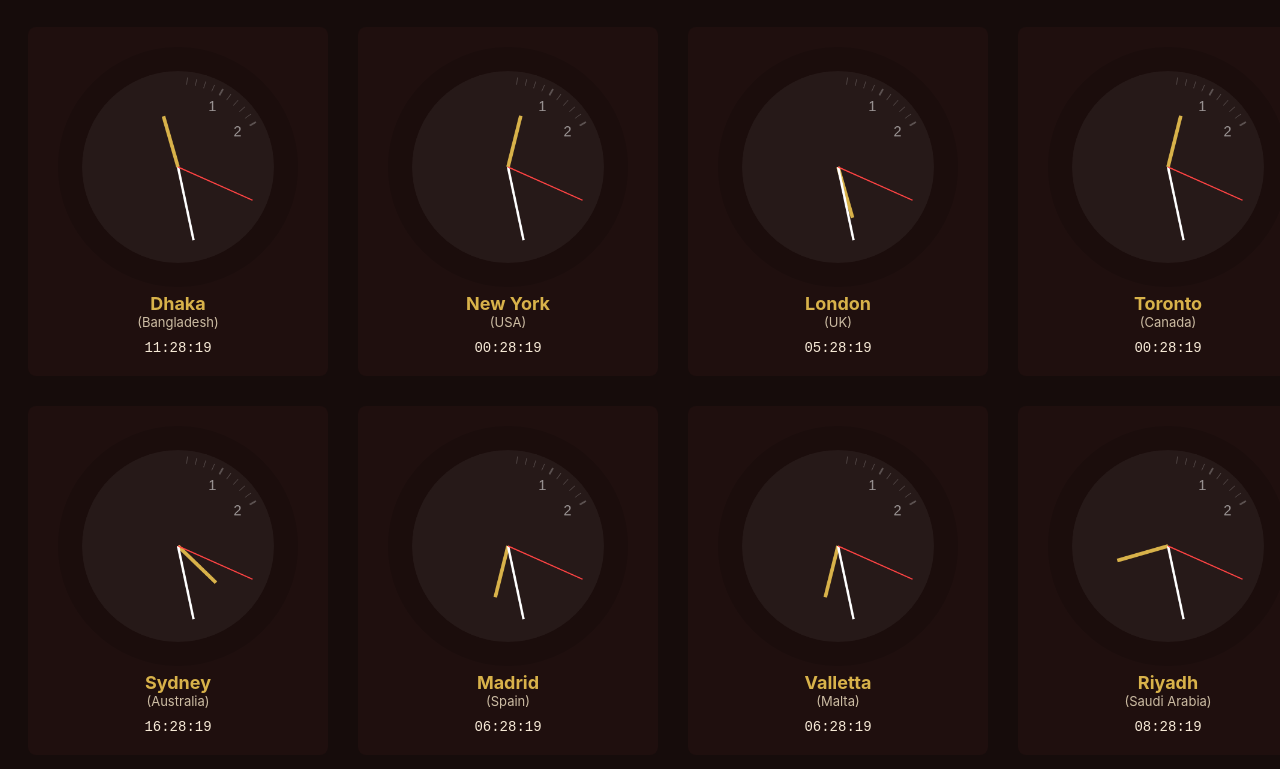
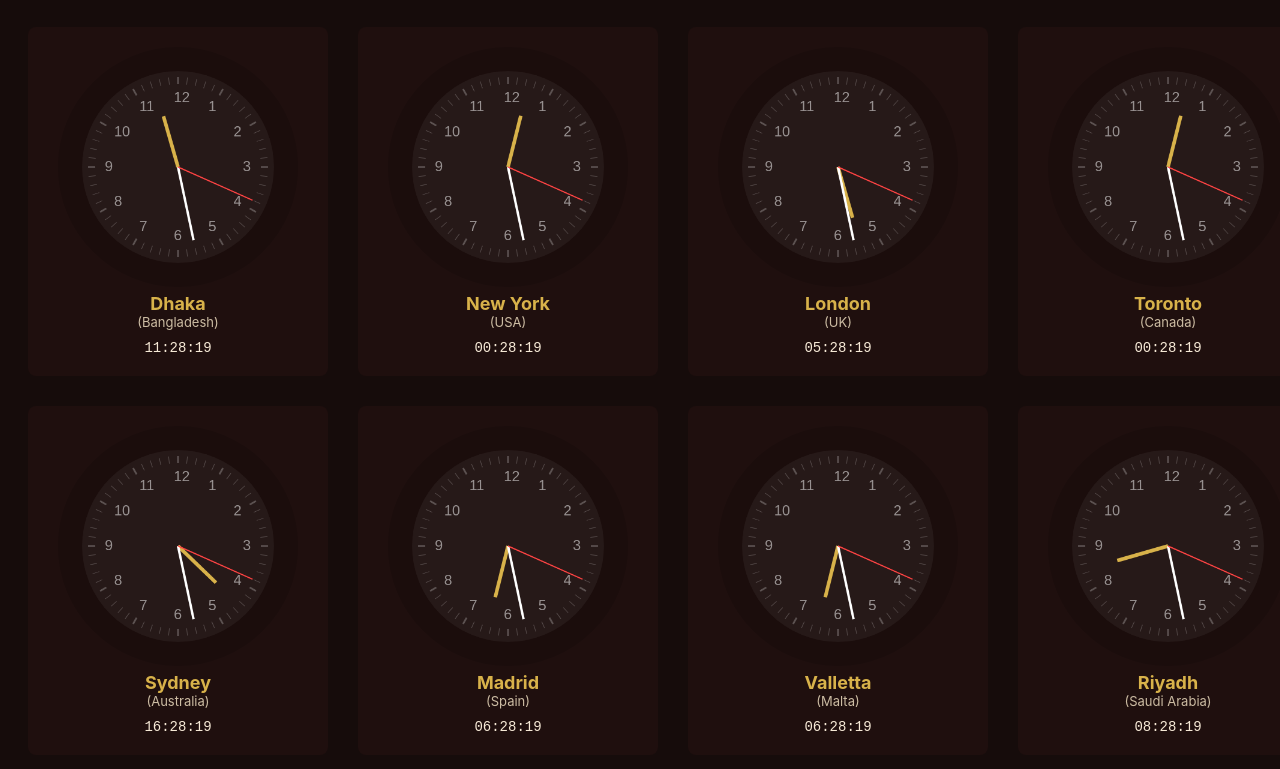
Before and after one commit to Jakia5876/Eight-county-live-watch, a plain HTML site: page index.html in a window 1280 px wide. Shown: the part 91-860 px from the top of the page. Drawn offline with Linux system fonts and the light colour scheme.

Commit message:
Update index.html

```diff
--- a/index.html
+++ b/index.html
@@ -148,7 +148,7 @@ function drawClock(canvas,h,m,s){
   ctx.font="24px Arial";
   ctx.fillStyle="#fff8";
 
-  for(let i=1;i<=10;i++){
+  for(let i=1;i<=60;i++){
     ctx.rotate(Math.PI/30);
 
     // minute ticks
```
